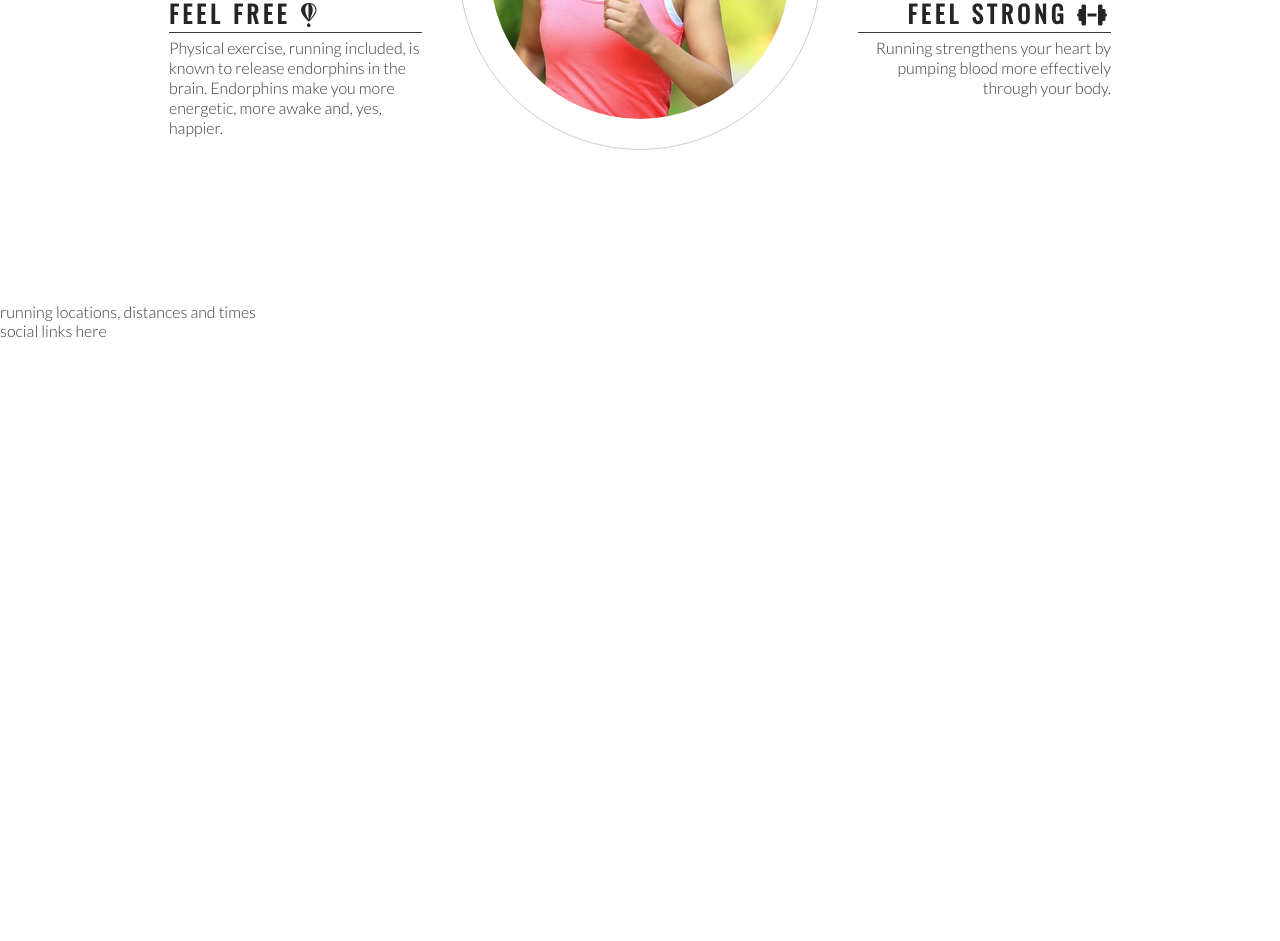
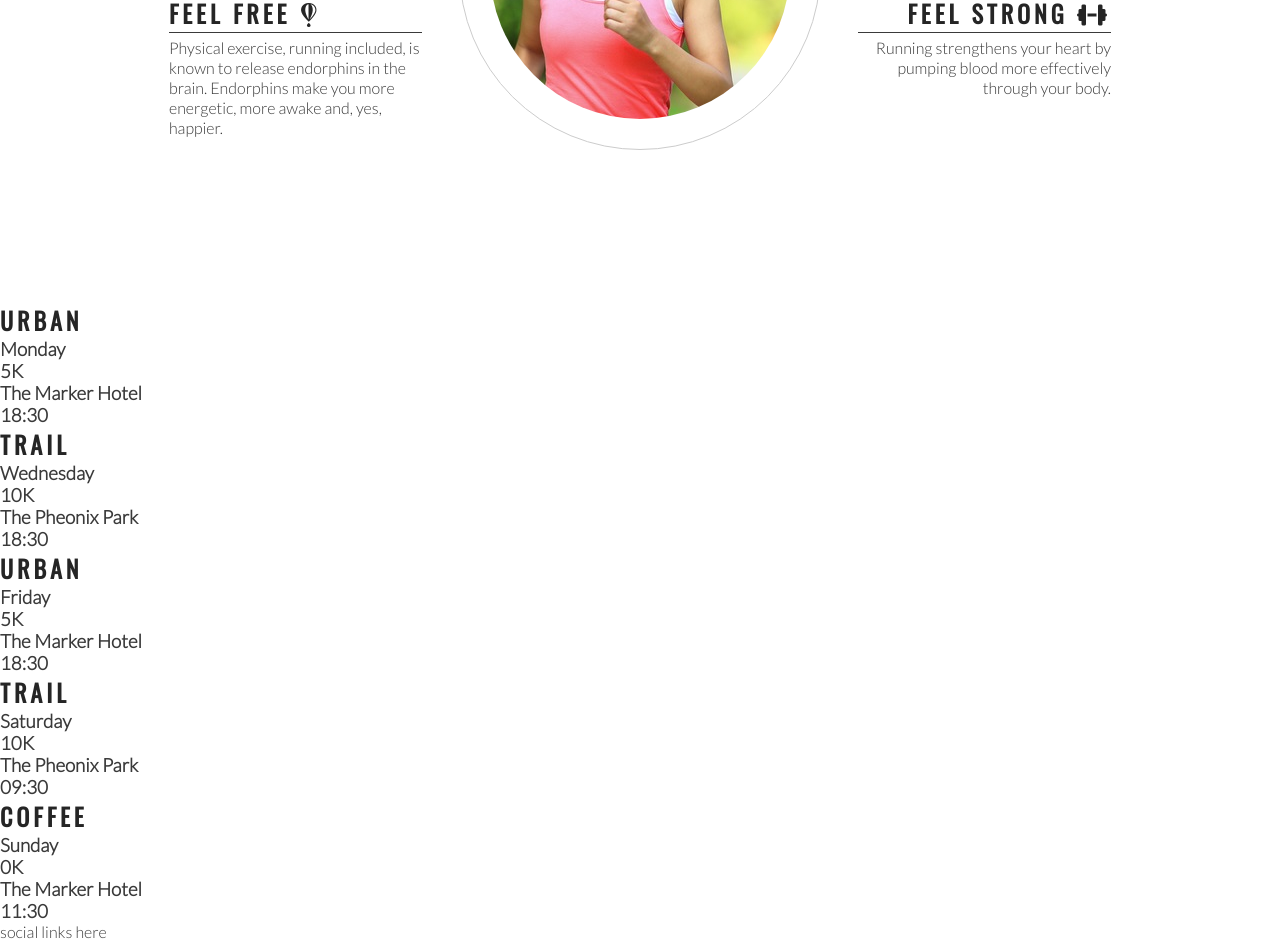
Before and after one commit to HarJayne/love_running, a plain HTML site: page index.html in a window 1280 px wide. Shown: the part 993-1934 px from the top of the page. Before the commit the page ends 1333 px from the top, so only its background shows below. Drawn offline with nearby package versions, Linux system fonts and the light colour scheme.

Commit message:
Add meet up times  main structure

```diff
--- a/index.html
+++ b/index.html
@@ -78,7 +78,41 @@
         </div>
     </section>
     <section>
-        running locations, distances and times
+        <div>
+            <h2>Urban</h2>
+            <h3>Monday</h3>
+            <h3>5K</h3>
+            <h3>The Marker Hotel</h3>
+            <h3>18:30</h3>
+        </div>
+        <div>
+            <h2>Trail</h2>
+            <h3>Wednesday</h3>
+            <h3>10K</h3>
+            <h3>The Pheonix Park</h3>
+            <h3>18:30</h3>
+        </div>
+        <div>
+            <h2>Urban</h2>
+            <h3>Friday</h3>
+            <h3>5K</h3>
+            <h3>The Marker Hotel</h3>
+            <h3>18:30</h3>
+        </div>
+        <div>
+            <h2>Trail</h2>
+            <h3>Saturday</h3>
+            <h3>10K</h3>
+            <h3>The Pheonix Park</h3>
+            <h3>09:30</h3>
+        </div>
+        <div>
+            <h2>Coffee</h2>
+            <h3>Sunday</h3>
+            <h3>0K</h3>
+            <h3>The Marker Hotel</h3>
+            <h3>11:30</h3>
+        </div>
     </section>
     <footer>
         social links here
```
